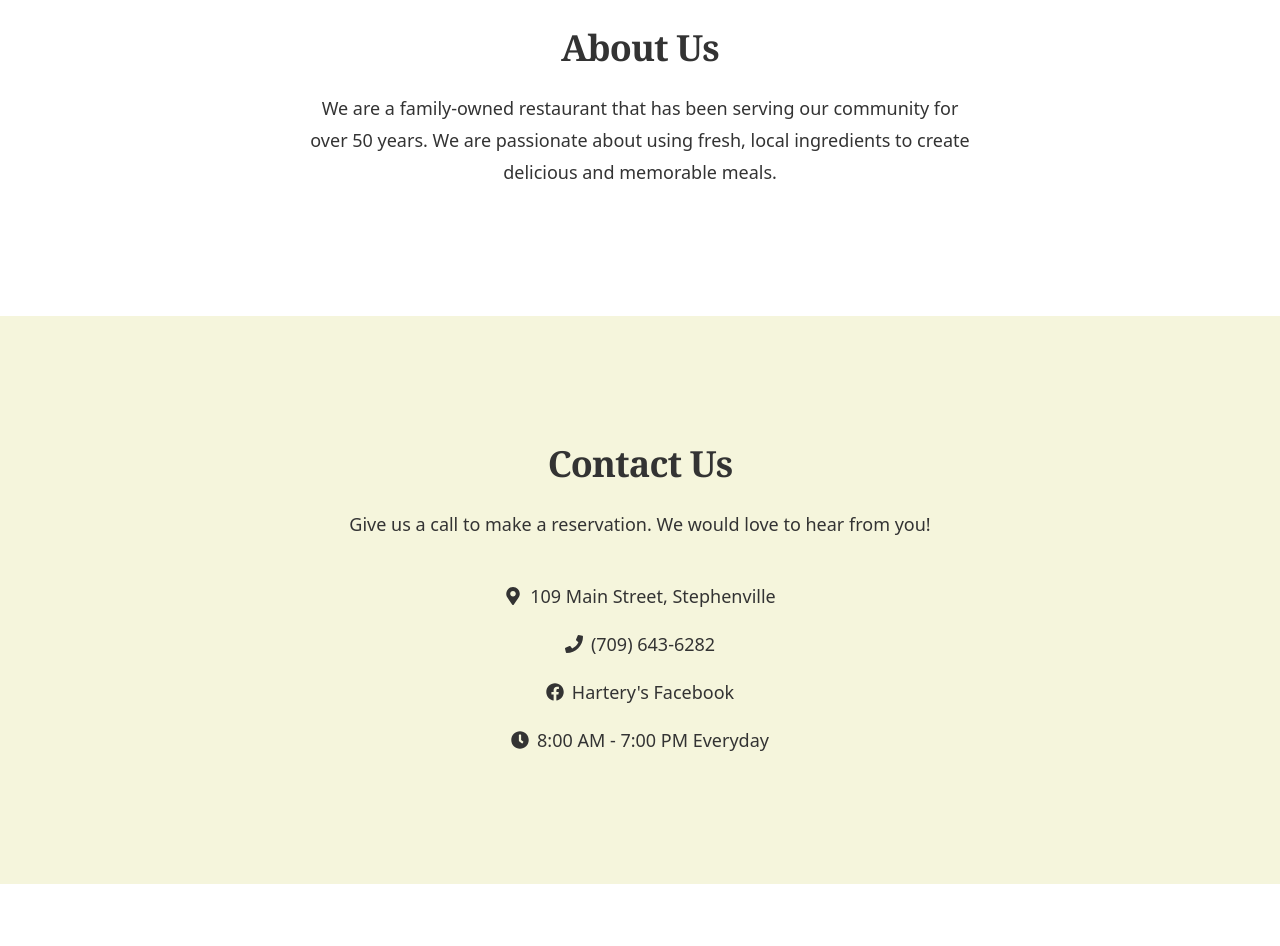
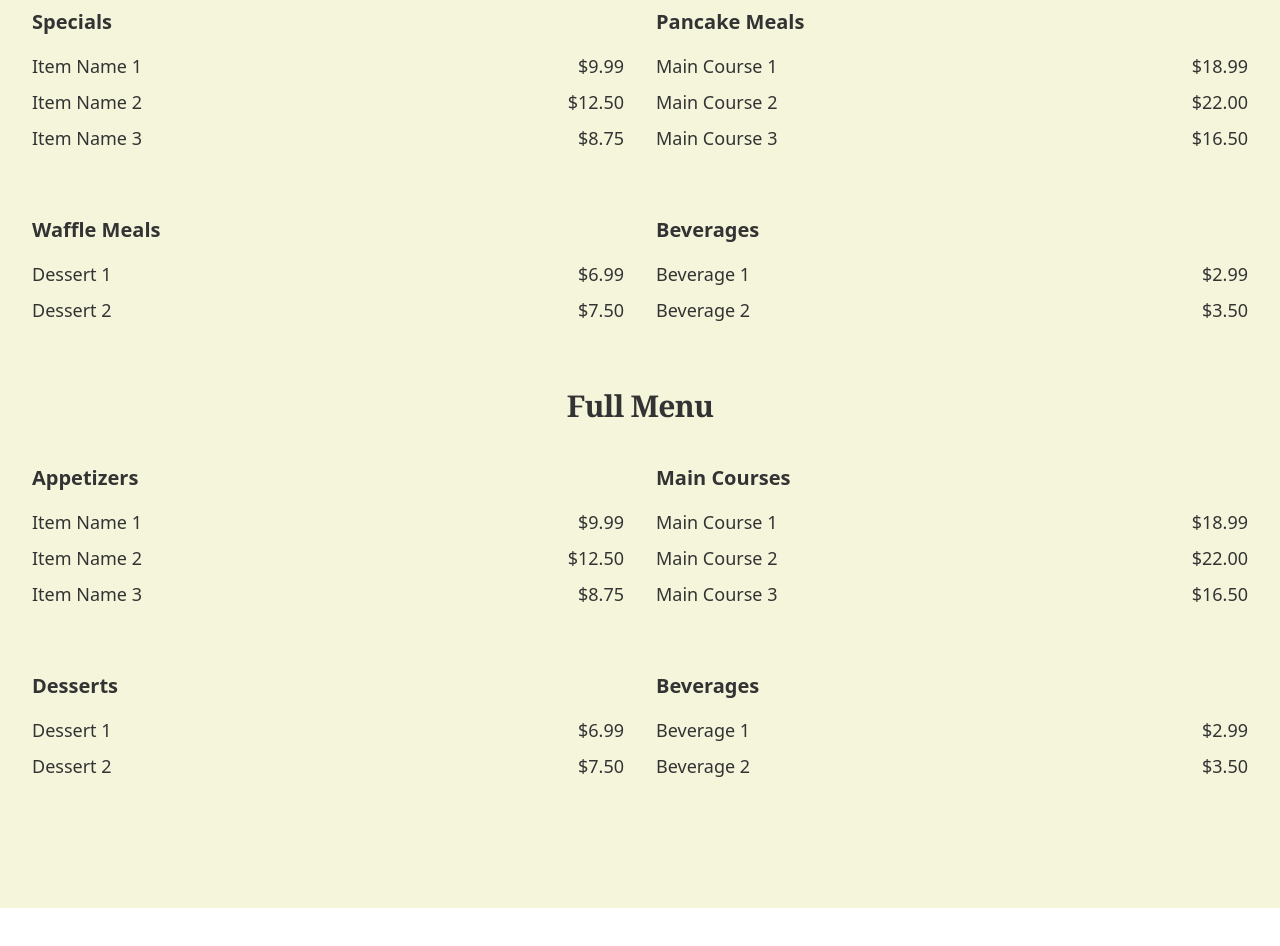
Before and after one commit to JoshuaLomond/harterys, a Next.js app: page / in a window 1280 px wide. Shown: the part 1580-2526 px from the top of the page. Built offline with nearby package versions, Linux system fonts and the light colour scheme; a web font is replaced by a local one.

Commit message:
Improve Menu Component:
- Add full/breakfast menus

- Add scroll animations

```diff
--- a/app/components/Menu.tsx
+++ b/app/components/Menu.tsx
@@ -1,15 +1,22 @@
 import Image from "next/image";
+import ScrollAnimation from "./ScrollAnimation";
+import FullMenu from "./menus/FullMenu";
+import BreakfastMenu from "./menus/BreakfastMenu";
 
 export default function Menu() {
   return (
     <div id="menu" className="bg-secondary py-24 sm:py-32">
       <div className="mx-auto max-w-7xl px-6 lg:px-8">
+        <ScrollAnimation>
           <div className="mx-auto max-w-2xl text-center">
             <h2 className="text-3xl font-bold tracking-tight text-dark-charcoal sm:text-4xl font-serif">
               Our Menu
             </h2>
             <p className="mt-8 text-lg leading-8 text-dark-charcoal">
-            Delicious food for the whole family.
+              Explore our diverse menu, featuring a delightful array of classic
+              home-style dishes and traditional Newfoundland favorites. From
+              hearty breakfasts to satisfying main courses and delectable
+              desserts, there&apos;s something to please every palate.
             </p>
           </div>
           <div className="mx-auto mt-16 grid max-w-2xl grid-cols-1 gap-x-8 gap-y-20 lg:mx-0 lg:max-w-none lg:grid-cols-3">
@@ -50,6 +57,13 @@ export default function Menu() {
               </div>
             </article>
           </div>
+        </ScrollAnimation>
+        <ScrollAnimation>
+          <BreakfastMenu />
+        </ScrollAnimation>
+        <ScrollAnimation>
+          <FullMenu />
+        </ScrollAnimation>
       </div>
     </div>
   );
--- /dev/null
+++ b/app/components/menus/BreakfastMenu.tsx
@@ -0,0 +1,86 @@
+export default function BreakfastMenu() {
+  return (
+    <div className="mx-auto mt-16 max-w-2xl lg:max-w-none">
+      <h3 className="text-2xl font-bold tracking-tight text-dark-charcoal sm:text-3xl font-serif text-center mb-10">
+        Breakfast Menu <span className="text-lg">(Served until 11:00 AM)</span>
+      </h3>
+      <div className="grid grid-cols-1 gap-x-8 gap-y-16 lg:grid-cols-2">
+        {/* Breakfast Specials */}
+        <div>
+          <h4 className="text-xl font-semibold text-dark-charcoal mb-4">
+            Specials
+          </h4>
+          <ul className="space-y-2">
+            <li className="flex justify-between items-baseline">
+              <span className="text-lg text-dark-charcoal">Item Name 1</span>
+              <span className="text-lg text-primary">$9.99</span>
+            </li>
+            <li className="flex justify-between items-baseline">
+              <span className="text-lg text-dark-charcoal">Item Name 2</span>
+              <span className="text-lg text-primary">$12.50</span>
+            </li>
+            <li className="flex justify-between items-baseline">
+              <span className="text-lg text-dark-charcoal">Item Name 3</span>
+              <span className="text-lg text-primary">$8.75</span>
+            </li>
+          </ul>
+        </div>
+
+        {/* Pancake Meals */}
+        <div>
+          <h4 className="text-xl font-semibold text-dark-charcoal mb-4">
+            Pancake Meals
+          </h4>
+          <ul className="space-y-2">
+            <li className="flex justify-between items-baseline">
+              <span className="text-lg text-dark-charcoal">Main Course 1</span>
+              <span className="text-lg text-primary">$18.99</span>
+            </li>
+            <li className="flex justify-between items-baseline">
+              <span className="text-lg text-dark-charcoal">Main Course 2</span>
+              <span className="text-lg text-primary">$22.00</span>
+            </li>
+            <li className="flex justify-between items-baseline">
+              <span className="text-lg text-dark-charcoal">Main Course 3</span>
+              <span className="text-lg text-primary">$16.50</span>
+            </li>
+          </ul>
+        </div>
+
+        {/* Waffle Meals */}
+        <div>
+          <h4 className="text-xl font-semibold text-dark-charcoal mb-4">
+            Waffle Meals
+          </h4>
+          <ul className="space-y-2">
+            <li className="flex justify-between items-baseline">
+              <span className="text-lg text-dark-charcoal">Dessert 1</span>
+              <span className="text-lg text-primary">$6.99</span>
+            </li>
+            <li className="flex justify-between items-baseline">
+              <span className="text-lg text-dark-charcoal">Dessert 2</span>
+              <span className="text-lg text-primary">$7.50</span>
+            </li>
+          </ul>
+        </div>
+
+        {/* Beverages */}
+        <div>
+          <h4 className="text-xl font-semibold text-dark-charcoal mb-4">
+            Beverages
+          </h4>
+          <ul className="space-y-2">
+            <li className="flex justify-between items-baseline">
+              <span className="text-lg text-dark-charcoal">Beverage 1</span>
+              <span className="text-lg text-primary">$2.99</span>
+            </li>
+            <li className="flex justify-between items-baseline">
+              <span className="text-lg text-dark-charcoal">Beverage 2</span>
+              <span className="text-lg text-primary">$3.50</span>
+            </li>
+          </ul>
+        </div>
+      </div>
+    </div>
+  );
+}
--- /dev/null
+++ b/app/components/menus/FullMenu.tsx
@@ -0,0 +1,86 @@
+export default function FullMenu() {
+  return (
+    <div className="mx-auto mt-16 max-w-2xl lg:max-w-none">
+      <h3 className="text-2xl font-bold tracking-tight text-dark-charcoal sm:text-3xl font-serif text-center mb-10">
+        Full Menu
+      </h3>
+      <div className="grid grid-cols-1 gap-x-8 gap-y-16 lg:grid-cols-2">
+        {/* Appetizers */}
+        <div>
+          <h4 className="text-xl font-semibold text-dark-charcoal mb-4">
+            Appetizers
+          </h4>
+          <ul className="space-y-2">
+            <li className="flex justify-between items-baseline">
+              <span className="text-lg text-dark-charcoal">Item Name 1</span>
+              <span className="text-lg text-primary">$9.99</span>
+            </li>
+            <li className="flex justify-between items-baseline">
+              <span className="text-lg text-dark-charcoal">Item Name 2</span>
+              <span className="text-lg text-primary">$12.50</span>
+            </li>
+            <li className="flex justify-between items-baseline">
+              <span className="text-lg text-dark-charcoal">Item Name 3</span>
+              <span className="text-lg text-primary">$8.75</span>
+            </li>
+          </ul>
+        </div>
+
+        {/* Main Courses */}
+        <div>
+          <h4 className="text-xl font-semibold text-dark-charcoal mb-4">
+            Main Courses
+          </h4>
+          <ul className="space-y-2">
+            <li className="flex justify-between items-baseline">
+              <span className="text-lg text-dark-charcoal">Main Course 1</span>
+              <span className="text-lg text-primary">$18.99</span>
+            </li>
+            <li className="flex justify-between items-baseline">
+              <span className="text-lg text-dark-charcoal">Main Course 2</span>
+              <span className="text-lg text-primary">$22.00</span>
+            </li>
+            <li className="flex justify-between items-baseline">
+              <span className="text-lg text-dark-charcoal">Main Course 3</span>
+              <span className="text-lg text-primary">$16.50</span>
+            </li>
+          </ul>
+        </div>
+
+        {/* Desserts */}
+        <div>
+          <h4 className="text-xl font-semibold text-dark-charcoal mb-4">
+            Desserts
+          </h4>
+          <ul className="space-y-2">
+            <li className="flex justify-between items-baseline">
+              <span className="text-lg text-dark-charcoal">Dessert 1</span>
+              <span className="text-lg text-primary">$6.99</span>
+            </li>
+            <li className="flex justify-between items-baseline">
+              <span className="text-lg text-dark-charcoal">Dessert 2</span>
+              <span className="text-lg text-primary">$7.50</span>
+            </li>
+          </ul>
+        </div>
+
+        {/* Beverages */}
+        <div>
+          <h4 className="text-xl font-semibold text-dark-charcoal mb-4">
+            Beverages
+          </h4>
+          <ul className="space-y-2">
+            <li className="flex justify-between items-baseline">
+              <span className="text-lg text-dark-charcoal">Beverage 1</span>
+              <span className="text-lg text-primary">$2.99</span>
+            </li>
+            <li className="flex justify-between items-baseline">
+              <span className="text-lg text-dark-charcoal">Beverage 2</span>
+              <span className="text-lg text-primary">$3.50</span>
+            </li>
+          </ul>
+        </div>
+      </div>
+    </div>
+  );
+}
```
Lines whose indentation alone changed are shown as unchanged.
